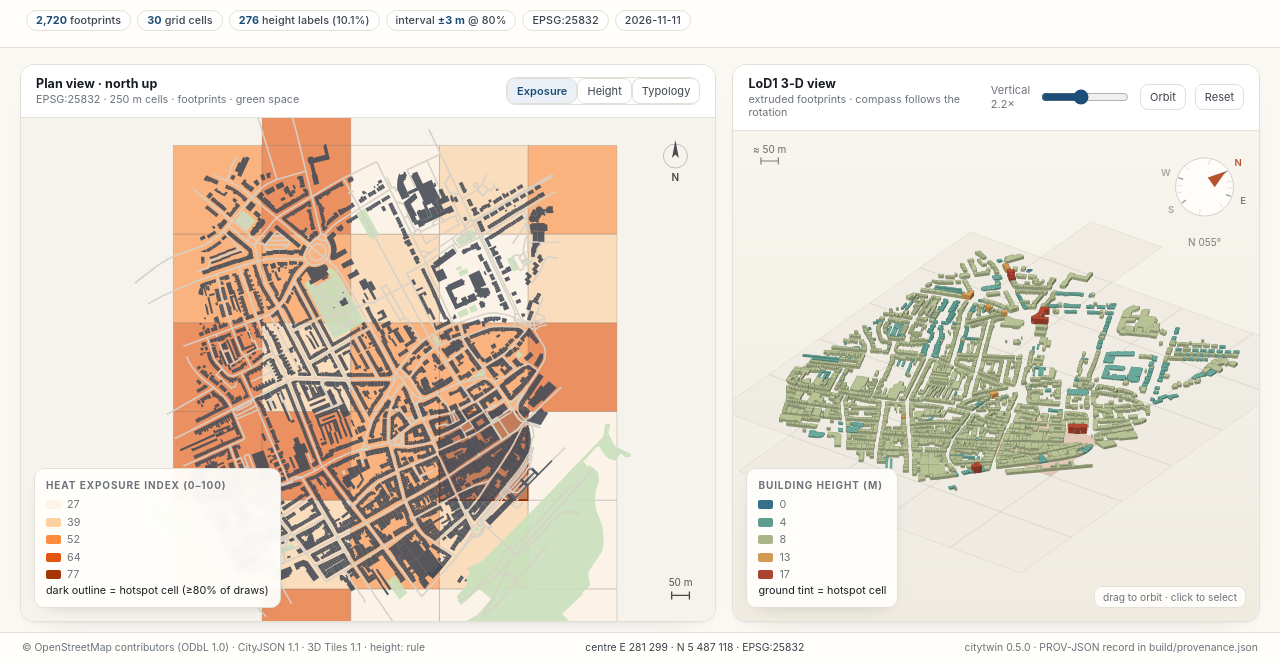
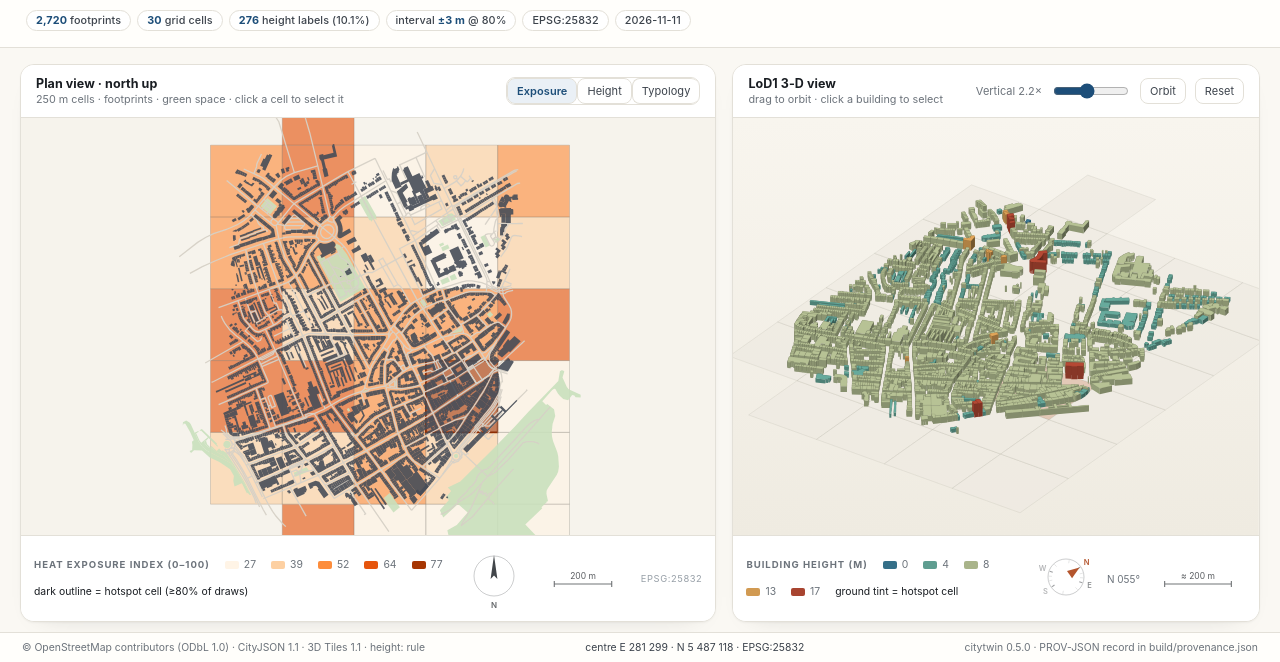
Before and after one commit to caoqyqianyi/citytwin, a plain HTML site: page web/index.html in a window 1280 px wide. Shown: the part 138-800 px from the top of the page. Drawn offline with Linux system fonts and the light colour scheme.

Commit message:
Viewer: legends and map furniture move below the canvas; vertical scale works
- legends, north arrow / compass, scale bar and CRS now sit in a fixed-height
  footer strip under each map, so no chrome overlaps the map content
- fix the vertical exaggeration slider: z was never scaled in project(); the
  3-D frame now fits the ground footprint so the slider changes shape instead
  of being cancelled by an automatic refit
- ?exag= deep link and slider reset wired to the same state
- compass enlarged and moved into the footer, bearing printed beside it
- README: document ?exag and the footer-strip layout

```diff
--- a/web/index.html
+++ b/web/index.html
@@ -67,23 +67,28 @@
   .seg button[aria-pressed="true"]{background:var(--accent-soft);color:var(--accent);font-weight:640}
   .seg button:hover{color:var(--ink)}
   .ctl{display:flex;align-items:center;gap:9px;font-size:11px;color:var(--muted)}
-  .ctl input[type=range]{width:88px;accent-color:var(--accent)}
+  .ctl label{white-space:nowrap}
+  .ctl input[type=range]{width:76px;accent-color:var(--accent)}
   .ctl button{font:inherit;font-size:11px;border:1px solid var(--line);background:#fff;
     color:var(--ink-soft);border-radius:8px;padding:5px 9px;cursor:pointer}
   .ctl button:hover{border-color:var(--line-strong);color:var(--ink)}
 
-  .legend{position:absolute;left:13px;bottom:13px;background:rgba(255,254,251,.94);
-    border:1px solid var(--line);border-radius:10px;padding:9px 11px 8px;font-size:10.8px;
-    line-height:1.5;box-shadow:0 6px 18px -14px rgba(24,28,33,.4);backdrop-filter:blur(3px)}
-  .legend h4{margin:0 0 5px;font-size:10px;letter-spacing:.09em;text-transform:uppercase;
-    color:var(--muted);font-weight:650}
-  .legend .row{display:flex;align-items:flex-start;gap:6px;max-width:252px;line-height:1.35}
-  .legend .row+.row{margin-top:3px}
-  .legend .val{color:var(--muted);font-variant-numeric:tabular-nums;min-width:22px}
-  .sw{width:15px;height:9px;border-radius:2px;display:inline-block;flex:0 0 15px;margin-top:2px}
-
-  .hint{position:absolute;right:13px;bottom:13px;font-size:10.2px;color:var(--muted);
-    background:rgba(255,254,251,.9);border:1px solid var(--line);border-radius:8px;padding:4px 8px}
+  .panel-foot{display:flex;align-items:center;justify-content:space-between;gap:16px;
+    padding:6px 13px;border-top:1px solid var(--line);background:#fff;flex:0 0 auto;
+    height:86px;box-sizing:border-box}
+  .legend{display:flex;align-items:center;gap:13px 15px;flex-wrap:wrap;font-size:10.4px;
+    line-height:1.35;min-width:0}
+  .legend h4{margin:0;font-size:9.6px;letter-spacing:.1em;text-transform:uppercase;
+    color:var(--muted);font-weight:650;white-space:nowrap}
+  .legend .row{display:inline-flex;align-items:center;gap:5px;white-space:nowrap}
+  .legend .val{color:var(--muted);font-variant-numeric:tabular-nums}
+  .sw{width:14px;height:8px;border-radius:2px;display:inline-block;flex:0 0 14px}
+  .foot-tools{display:flex;align-items:center;gap:10px;flex:0 0 auto}
+  .foot-tools canvas{display:block;cursor:default}
+  #planCompass,#isoCompass{width:62px;height:62px}
+  #planScale,#isoScale{width:96px;height:22px}
+  .foot-crs{font-size:9.4px;letter-spacing:.06em;color:var(--faint);white-space:nowrap}
+  #bearing{font-size:10px;color:var(--muted);font-variant-numeric:tabular-nums;white-space:nowrap}
 
   footer{border-top:1px solid var(--line);padding:8px 22px;color:var(--muted);font-size:10.4px;
     display:flex;justify-content:space-between;gap:18px;flex-wrap:wrap;background:var(--panel)}
@@ -122,7 +127,7 @@
     <div class="panel-head">
       <div>
         <div class="panel-title">Plan view · north up</div>
-        <div class="panel-note">EPSG:25832 · 250 m cells · footprints · green space</div>
+        <div class="panel-note">250 m cells · footprints · green space · click a cell to select it</div>
       </div>
       <div class="ctl">
         <div class="seg" id="modeSeg" role="group" aria-label="Colour">
@@ -134,7 +139,14 @@
     </div>
     <div class="canvas-wrap">
       <canvas id="plan" aria-label="Plan view of building footprints and exposure grid"></canvas>
+    </div>
+    <div class="panel-foot">
       <div class="legend" id="planLegend"></div>
+      <div class="foot-tools">
+        <canvas id="planCompass" aria-label="North arrow, plan is north-up"></canvas>
+        <canvas id="planScale" aria-label="Scale bar"></canvas>
+        <span class="foot-crs">EPSG:25832</span>
+      </div>
     </div>
   </section>
 
@@ -142,7 +154,7 @@
     <div class="panel-head">
       <div>
         <div class="panel-title">LoD1 3-D view</div>
-        <div class="panel-note">extruded footprints · compass follows the rotation</div>
+        <div class="panel-note">drag to orbit · click a building to select</div>
       </div>
       <div class="ctl">
         <label for="exag">Vertical <span id="exagVal">2.2×</span></label>
@@ -153,8 +165,14 @@
     </div>
     <div class="canvas-wrap">
       <canvas id="iso" aria-label="Isometric 3-D view of the LoD1 city model"></canvas>
+    </div>
+    <div class="panel-foot">
       <div class="legend" id="isoLegend"></div>
-      <div class="hint">drag to orbit · click to select</div>
+      <div class="foot-tools">
+        <canvas id="isoCompass" aria-label="Compass, rotates with the view"></canvas>
+        <span id="bearing">N 055°</span>
+        <canvas id="isoScale" aria-label="Approximate scale bar"></canvas>
+      </div>
     </div>
   </section>
 </main>
@@ -178,6 +196,10 @@
   const PLAN = document.getElementById('plan');
   const ISO = document.getElementById('iso');
   const TIP = document.getElementById('tip');
+  const PLAN_COMPASS = document.getElementById('planCompass');
+  const ISO_COMPASS = document.getElementById('isoCompass');
+  const PLAN_SCALE = document.getElementById('planScale');
+  const ISO_SCALE = document.getElementById('isoScale');
   const planCtx = PLAN.getContext('2d');
   const isoCtx = ISO.getContext('2d');
 
@@ -212,6 +234,11 @@
   if(params.has('sel')){
     const n = parseInt(params.get('sel'),10);
     if(Number.isInteger(n) && n >= 0 && n < DATA.buildings.length) state.selB = n;
+  }
+
+  if(params.has('exag')){
+    const n = parseFloat(params.get('exag'));
+    if(isFinite(n)) state.exaggeration = Math.max(0.8, Math.min(4, n));
   }
 
   // ---------- helpers ----------
@@ -275,13 +302,12 @@
     const dx = x-CX, dy = y-CY, ca = Math.cos(state.phi), sa = Math.sin(state.phi);
     const X = dx*ca - dy*sa;
     const up = dx*sa + dy*ca;
-    return [X*0.99, -(up*SIN_E + z*COS_E)];
+    return [X*0.99, -(up*SIN_E + z*state.exaggeration*COS_E)];
   }
   function isoTransform(w, h){
-    const pad = 20;
-    const hmax = DATA.meta.height_range[1];
+    const pad = Math.max(26, Math.min(w,h)*0.07);
     let minX=Infinity, maxX=-Infinity, minY=Infinity, maxY=-Infinity;
-    for(const x of [CITY_B[0],CITY_B[2]]) for(const y of [CITY_B[1],CITY_B[3]]) for(const z of [0,hmax]){
+    for(const x of [CITY_B[0],CITY_B[2]]) for(const y of [CITY_B[1],CITY_B[3]]) for(const z of [0]){
       const p = project(x,y,z);
       minX = Math.min(minX,p[0]); maxX = Math.max(maxX,p[0]);
       minY = Math.min(minY,p[1]); maxY = Math.max(maxY,p[1]);
@@ -402,40 +428,58 @@
       planCtx.stroke();
     }
 
-    drawPlanCartouche(w,h,T);
     drawLegend();
+    drawPlanDial();
+    drawPlanScale();
   }
 
-  function drawPlanCartouche(w,h,T){
-    // scale bar
-    const metres = T.s*100 > 118 ? 100 : 50;
-    const px = metres*T.s;
-    const x0 = w-26-px, y0 = h-26;
-    planCtx.strokeStyle = 'rgba(25,29,34,.8)'; planCtx.lineWidth = 1.3;
-    planCtx.beginPath();
-    planCtx.moveTo(x0,y0); planCtx.lineTo(x0+px,y0);
-    planCtx.moveTo(x0,y0-4); planCtx.lineTo(x0,y0+4);
-    planCtx.moveTo(x0+px,y0-4); planCtx.lineTo(x0+px,y0+4);
-    planCtx.stroke();
-    planCtx.fillStyle = 'rgba(25,29,34,.75)';
-    planCtx.font = '10px -apple-system,Helvetica Neue,Inter,sans-serif';
-    planCtx.textAlign = 'center';
-    planCtx.fillText(metres+' m', x0+px/2, y0-9);
-    planCtx.textAlign = 'left';
+  function dialCanvas(canvas){
+    const {w,h} = size(canvas);
+    const ctx = canvas.getContext('2d');
+    ctx.clearRect(0,0,w,h);
+    return {ctx,w,h};
+  }
 
-    // north rose (fixed: the plan is north-up)
-    const nx = w-40, ny = 38, r = 12;
-    planCtx.beginPath(); planCtx.arc(nx,ny,r,0,Math.PI*2);
-    planCtx.strokeStyle = 'rgba(25,29,34,.28)'; planCtx.lineWidth = 0.9; planCtx.stroke();
-    planCtx.beginPath();
-    planCtx.moveTo(nx,ny-r-4); planCtx.lineTo(nx-3.4,ny+2); planCtx.lineTo(nx,ny-1.4);
-    planCtx.lineTo(nx+3.4,ny+2); planCtx.closePath();
-    planCtx.fillStyle = 'rgba(25,29,34,.78)'; planCtx.fill();
-    planCtx.font = '600 10px -apple-system,Helvetica Neue,Inter,sans-serif';
-    planCtx.textAlign = 'center';
-    planCtx.fillStyle = 'rgba(25,29,34,.8)';
-    planCtx.fillText('N', nx, ny+r+13);
-    planCtx.textAlign = 'left';
+  // north rose in the plan footer: the plan never rotates, so the rose never turns
+  function drawPlanDial(){
+    const {ctx,w,h} = dialCanvas(PLAN_COMPASS);
+    const cx = w/2, cy = h/2-3, r = Math.min(w,h)/2-11;
+    ctx.beginPath(); ctx.arc(cx,cy,r,0,Math.PI*2);
+    ctx.fillStyle = '#fff'; ctx.fill();
+    ctx.strokeStyle = 'rgba(25,29,34,.22)'; ctx.lineWidth = 1; ctx.stroke();
+    ctx.beginPath();
+    ctx.moveTo(cx, cy-r-1);
+    ctx.lineTo(cx-3.4, cy+3); ctx.lineTo(cx, cy-0.4); ctx.lineTo(cx+3.4, cy+3);
+    ctx.closePath();
+    ctx.fillStyle = 'rgba(25,29,34,.82)'; ctx.fill();
+    ctx.fillStyle = 'rgba(25,29,34,.68)';
+    ctx.font = '600 8px -apple-system,Helvetica Neue,Inter,sans-serif';
+    ctx.textAlign = 'center'; ctx.textBaseline = 'alphabetic';
+    ctx.fillText('N', cx, h-2);
+  }
+
+  function scaleBar(canvas, pxPerMetre, approx){
+    const {ctx,w,h} = dialCanvas(canvas);
+    let m = 10;
+    for(const c of [10,25,50,100,200,500]) if(c*pxPerMetre <= w-12) m = c;
+    const px = Math.min(w-12, m*pxPerMetre);
+    const x0 = (w-px)/2, y0 = h-6;
+    ctx.strokeStyle = 'rgba(25,29,34,.62)'; ctx.lineWidth = 1.1;
+    ctx.beginPath();
+    ctx.moveTo(x0,y0); ctx.lineTo(x0+px,y0);
+    ctx.moveTo(x0,y0-3); ctx.lineTo(x0,y0+3);
+    ctx.moveTo(x0+px,y0-3); ctx.lineTo(x0+px,y0+3);
+    ctx.stroke();
+    ctx.fillStyle = 'rgba(25,29,34,.72)';
+    ctx.font = '8.5px -apple-system,Helvetica Neue,Inter,sans-serif';
+    ctx.textAlign = 'center';
+    ctx.fillText((approx ? '≈ ' : '') + m + ' m', w/2, y0-5);
+  }
+
+  function drawPlanScale(){
+    const rect = PLAN.getBoundingClientRect();
+    const T = planTransform(rect.width, rect.height);
+    scaleBar(PLAN_SCALE, T.s, false);
   }
 
   function drawLegend(){
@@ -559,8 +603,8 @@
       isoCtx.strokeStyle = alpha(ACCENT,.9); isoCtx.lineWidth = 1.4; isoCtx.stroke();
     }
 
-    drawCompass(w,h);
-    drawIsoScale(w,h,T);
+    drawIsoDial();
+    drawIsoScale();
     const el = document.getElementById('isoLegend');
     if(state.mode === 'typology'){
       el.innerHTML = '<h4>Urban typology</h4>' + DATA.meta.typologies.map((name,i) =>
@@ -575,8 +619,9 @@
       '</span></div>').join('') + note;
   }
 
-  function drawCompass(w,h){
-    const cx = w-54, cy = 56, r = 29;
+  function drawIsoDial(){
+    const {ctx,w,h} = dialCanvas(ISO_COMPASS);
+    const cx = w/2, cy = h/2-2, r = Math.min(w,h)/2-13;
     const ca = Math.cos(state.phi), sa = Math.sin(state.phi);
     const dir = (bx, by) => {
       const X = bx*ca - by*sa;
@@ -584,70 +629,51 @@
       const len = Math.hypot(X,Y)||1;
       return [X/len, Y/len];
     };
-    isoCtx.save();
-    isoCtx.beginPath(); isoCtx.arc(cx,cy,r,0,Math.PI*2);
-    isoCtx.fillStyle = 'rgba(255,254,251,.94)'; isoCtx.fill();
-    isoCtx.strokeStyle = 'rgba(25,29,34,.18)'; isoCtx.lineWidth = 1; isoCtx.stroke();
+    ctx.beginPath(); ctx.arc(cx,cy,r,0,Math.PI*2);
+    ctx.fillStyle = '#fff'; ctx.fill();
+    ctx.strokeStyle = 'rgba(25,29,34,.22)'; ctx.lineWidth = 1; ctx.stroke();
 
-    // ticks every 30° of azimuth
     for(let deg=0; deg<360; deg+=30){
       const a = deg*Math.PI/180;
-      const [vx,vy] = dir(Math.sin(a), Math.cos(a));   // 0° = north, clockwise
+      const [vx,vy] = dir(Math.sin(a), Math.cos(a));
       const major = deg%90===0;
-      isoCtx.beginPath();
-      isoCtx.moveTo(cx+vx*r*0.78, cy+vy*r*0.78);
-      isoCtx.lineTo(cx+vx*r*0.96, cy+vy*r*0.96);
-      isoCtx.strokeStyle = major ? 'rgba(25,29,34,.45)' : 'rgba(25,29,34,.18)';
-      isoCtx.lineWidth = major ? 1.2 : 0.8;
-      isoCtx.stroke();
+      ctx.beginPath();
+      ctx.moveTo(cx+vx*r*0.78, cy+vy*r*0.78);
+      ctx.lineTo(cx+vx*r*0.96, cy+vy*r*0.96);
+      ctx.strokeStyle = major ? 'rgba(25,29,34,.42)' : 'rgba(25,29,34,.16)';
+      ctx.lineWidth = major ? 1.1 : 0.7;
+      ctx.stroke();
     }
 
-    // north arrow
     const [nx,ny] = dir(0,1);
-    isoCtx.beginPath();
-    isoCtx.moveTo(cx+nx*r*0.90, cy+ny*r*0.95);
-    isoCtx.lineTo(cx+nx*r*0.28 - ny*6, cy+ny*r*0.28 + nx*6);
-    isoCtx.lineTo(cx+nx*r*0.28 + ny*6, cy+ny*r*0.28 - nx*6);
-    isoCtx.closePath();
-    isoCtx.fillStyle = ACCENT; isoCtx.fill();
+    ctx.beginPath();
+    ctx.moveTo(cx+nx*r*0.92, cy+ny*r*0.92);
+    ctx.lineTo(cx+nx*r*0.24 - ny*4.4, cy+ny*r*0.24 + nx*4.4);
+    ctx.lineTo(cx+nx*r*0.24 + ny*4.4, cy+ny*r*0.24 - nx*4.4);
+    ctx.closePath();
+    ctx.fillStyle = ACCENT; ctx.fill();
 
-    // cardinal letters, rotated with the view
-    isoCtx.font = '600 9.5px -apple-system,Helvetica Neue,Inter,sans-serif';
-    isoCtx.textAlign = 'center'; isoCtx.textBaseline = 'middle';
-    const letters = [['N',0,1,ACCENT],['E',1,0,'rgba(25,29,34,.55)'],
-                     ['S',0,-1,'rgba(25,29,34,.36)'],['W',-1,0,'rgba(25,29,34,.36)']];
+    ctx.font = '600 7.5px -apple-system,Helvetica Neue,Inter,sans-serif';
+    ctx.textAlign = 'center'; ctx.textBaseline = 'middle';
+    const letters = [['N',0,1,ACCENT],['E',1,0,'rgba(25,29,34,.5)'],
+                     ['S',0,-1,'rgba(25,29,34,.32)'],['W',-1,0,'rgba(25,29,34,.32)']];
     for(const [ch,bx,by,fill] of letters){
       const [vx,vy] = dir(bx,by);
-      isoCtx.fillStyle = fill;
-      isoCtx.fillText(ch, cx+vx*(r+12), cy+vy*(r+12));
+      ctx.fillStyle = fill;
+      ctx.fillText(ch, cx+vx*(r+7), cy+vy*(r+7));
     }
-    // bearing of north relative to screen-up, the number a reader needs
+
     const [bx,by] = dir(0,1);
     const bearing = (Math.atan2(bx, -by)*180/Math.PI + 360) % 360;
-    isoCtx.font = '10px -apple-system,Helvetica Neue,Inter,sans-serif';
-    isoCtx.fillStyle = 'rgba(25,29,34,.55)';
-    isoCtx.fillText('N '+String(Math.round(bearing)).padStart(3,'0')+'°', cx, cy+r+27);
-    isoCtx.restore();
+    document.getElementById('bearing').textContent =
+      'N ' + String(Math.round(bearing)).padStart(3,'0') + '°';
   }
 
-  function drawIsoScale(w,h,T){
-    // ground scale measured along the screen-right axis of the projection
-    const L = 50, ca = Math.cos(state.phi), sa = Math.sin(state.phi);
-    const p0 = project(CX, CY, 0);
-    const p1 = project(CX + L*ca, CY - L*sa, 0);
-    const px = Math.abs(T.X(p1[0]) - T.X(p0[0]));
-    const x0 = 28, y0 = 30;
-    isoCtx.strokeStyle = 'rgba(25,29,34,.55)'; isoCtx.lineWidth = 1.2;
-    isoCtx.beginPath();
-    isoCtx.moveTo(x0,y0); isoCtx.lineTo(x0+px,y0);
-    isoCtx.moveTo(x0,y0-3.5); isoCtx.lineTo(x0,y0+3.5);
-    isoCtx.moveTo(x0+px,y0-3.5); isoCtx.lineTo(x0+px,y0+3.5);
-    isoCtx.stroke();
-    isoCtx.fillStyle = 'rgba(25,29,34,.65)';
-    isoCtx.font = '10px -apple-system,Helvetica Neue,Inter,sans-serif';
-    isoCtx.textAlign = 'center';
-    isoCtx.fillText('≈ '+L+' m', x0+px/2, y0-8);
-    isoCtx.textAlign = 'left';
+  function drawIsoScale(){
+    const rect = ISO.getBoundingClientRect();
+    const T = isoTransform(rect.width, rect.height);
+    // ground scale along the screen-right axis; the projection foreshortens other directions
+    scaleBar(ISO_SCALE, T.s*0.99, true);
   }
 
   // ---------- selection / inspector ----------
@@ -828,8 +854,8 @@
   });
   document.getElementById('reset').addEventListener('click', ()=>{
     state.phi = -0.62; state.zoom = 1.0; state.exaggeration = 2.2;
-    document.getElementById('exag').value = 2.2;
-    document.getElementById('exagVal').textContent = '2.2×';
+    document.getElementById('exag').value = state.exaggeration;
+    document.getElementById('exagVal').textContent = state.exaggeration.toFixed(1)+'×';
     drawPlan(); drawIso();
   });
   document.getElementById('spin').addEventListener('click', ()=>{
@@ -877,6 +903,8 @@
     });
   })();
 
+  document.getElementById('exag').value = state.exaggeration;
+  document.getElementById('exagVal').textContent = state.exaggeration.toFixed(1)+'×';
   drawPlan(); drawIso(); updateInspector();
   // the readout starts at the map centre, so the EPSG:25832 frame is visible before any hover
   (function(){
```
Also changed, not shown: web/template.html (+133 -105 lines), docs/assets/plan_view.png, docs/assets/typology_view.png, 1 other file.
